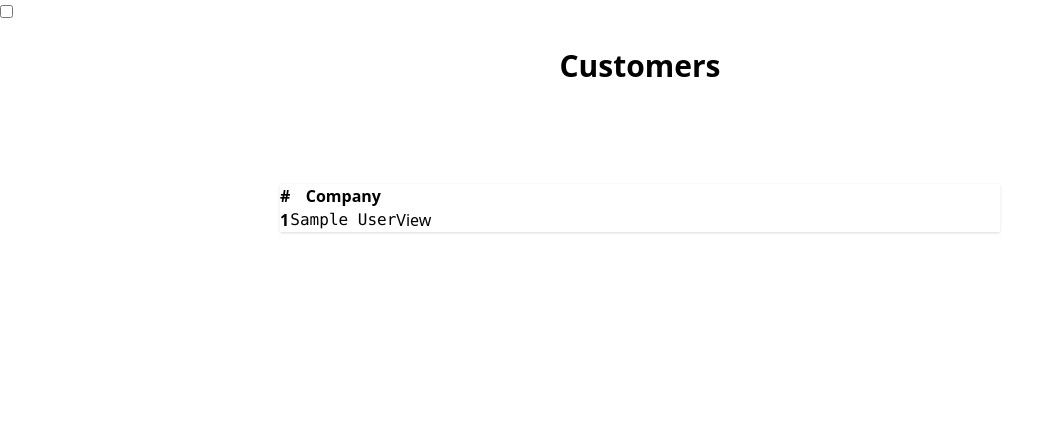
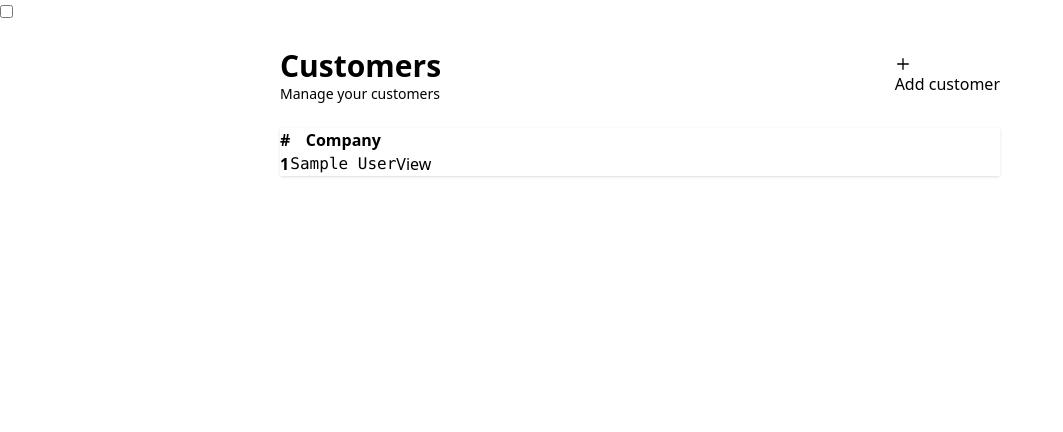
Before and after one commit to Garfieldas/invoice, a Django app: page /customers/ in a window 1280 px wide. Shown: the top 432 px of the page, without its empty margins (0-1063 px from the left). Run offline with Django 5.2, Linux system fonts and the light colour scheme; a user stored in the database is signed in; tables that the repository leaves empty hold one stand-in row (values such as "Sample post"); some libraries are stand-ins or nearby versions.

Commit message:
Created crud for customer

```diff
--- a/apps/customers/templates/customers/customers.html
+++ b/apps/customers/templates/customers/customers.html
@@ -1,14 +1,32 @@
 {% extends 'base.html' %}
 {% block content %}
+
 <div class="p-6 max-w-3xl mx-auto">
-  <div class="mb-6 text-center">
-    <h1 class="text-3xl font-bold">Customers</h1>
+  <div class="flex items-center justify-between mb-6">
+    <div>
+      <h1 class="text-3xl font-bold">Customers</h1>
+      <p class="text-sm text-base-content/60">Manage your customers</p>
+    </div>
+    <div>
+      <a href="{% url 'customer_create' %}" class="btn btn-primary gap-2">
+        <svg xmlns="http://www.w3.org/2000/svg" class="h-4 w-4" fill="none" viewBox="0 0 24 24" stroke="currentColor">
+          <path stroke-linecap="round" stroke-linejoin="round" stroke-width="2" d="M12 4v16m8-8H4" />
+        </svg>
+        Add customer
+      </a>
+    </div>
   </div>
-<div class="bg-base-100 shadow mt-[100px]">
-  {% if customers %}
-{% include 'customers/partials/customer_table.html' %}
-{% else %}
-<h3>No customers created</h3>
-{% endif %}
+
+  <div class="bg-base-100 shadow">
+    {% if customers %}
+      {% include 'customers/partials/customer_table.html' %}
+    {% else %}
+      <div class="p-8 text-center">
+        <h3 class="text-xl font-semibold mb-2">No customers yet</h3>
+        <p class="text-sm text-base-content/60 mb-4">Create customers to quickly generate invoices and keep contacts organized.</p>
+      </div>
+    {% endif %}
+  </div>
 </div>
+
 {% endblock %}
--- a/apps/customers/templates/customers/partials/customer_table.html
+++ b/apps/customers/templates/customers/partials/customer_table.html
@@ -13,7 +13,7 @@
         <td class="font-semibold">{{ forloop.counter }}</td>
         <td class="font-mono">{{ customer.company_name }}</td>
         <td>
-          <button class="btn btn-ghost btn-xs">View</button>
+          <a class="btn btn-ghost btn-xs" href="{% url 'customer_details' customer.pk %}">View</a>
         </td>
       </tr>
       {% endfor %}
--- a/apps/customers/urls.py
+++ b/apps/customers/urls.py
@@ -1,6 +1,9 @@
 from django.urls import path
-from customers.views import customers
+from customers.views import customers, customer_details, delete_customer, create_customer
 
 urlpatterns = [
     path('', customers, name='customers'),
+    path('customer/create', create_customer, name='customer_create'),
+    path('customer/<int:customer_pk>', customer_details, name='customer_details'),
+    path('customer/delete/<int:customer_pk>', delete_customer, name='customer_delete'),
 ]
--- a/apps/customers/views.py
+++ b/apps/customers/views.py
@@ -1,10 +1,12 @@
 from typing import Optional
-from django.shortcuts import render
+from django.shortcuts import render, get_object_or_404, redirect
 from django.contrib.auth.decorators import login_required
+from django.contrib import messages
 from django.http import HttpRequest, HttpResponse
 from django.db.models import QuerySet
 from customers.helpers.customers import get_user_customers
 from customers.models import Customer
+from customers.forms import CustomerForm
 from accounts.models import User
 
 @login_required
@@ -15,3 +17,52 @@ def customers(request:HttpRequest)->HttpResponse:
         "customers": customers
     }
     return render(request, "customers/customers.html", context)
+
+@login_required
+def customer_details(request:HttpRequest, customer_pk:str)->HttpResponse:
+    try:
+        customer = get_object_or_404(Customer, pk=customer_pk)
+    except Customer.DoesNotExist:
+        print(f"Failed to get customer {customer_pk}")
+
+    if request.method == "POST":
+        form: CustomerForm = CustomerForm(request.POST, instance=customer)
+        if form.is_valid():
+            form.save()
+            messages.success(request, "Customer details updated successfully")
+    else:
+        form = CustomerForm(instance=customer)
+
+    context:dict = {
+        "form": form,
+        "customer_pk": customer.pk,
+        "update": True,
+    }
+    return render(request, 'customers/customer_details.html', context)
+
+@login_required
+def delete_customer(request:HttpRequest, customer_pk:str)->HttpResponse:
+    try:
+        customer = get_object_or_404(Customer, pk=customer_pk)
+    except Customer.DoesNotExist:
+        print(f"Failed to get customer {customer_pk}")
+
+    messages.success(request, "Customer deleted successfully")
+    customer.delete()
+    return redirect('customers')
+
+@login_required
+def create_customer(request:HttpRequest)->HttpResponse:
+    user = request.user
+    if request.method == "POST":
+        form = CustomerForm(request.POST, user=user)
+        if form.is_valid():
+            form.save()
+            messages.success(request, 'Customer successfully added!')
+            return redirect('customers')
+    else:
+        form = CustomerForm(user=user)
+    context: dict = {
+        "form": form
+    }
+    return render(request, 'customers/customer_details.html', context)
```
Also changed, not shown: apps/customers/forms.py (+9 -1 lines), apps/customers/templates/customers/customer_details.html (added, +21 -0 lines), apps/customers/templates/customers/partials/customer_form.html (added, +30 -0 lines).
